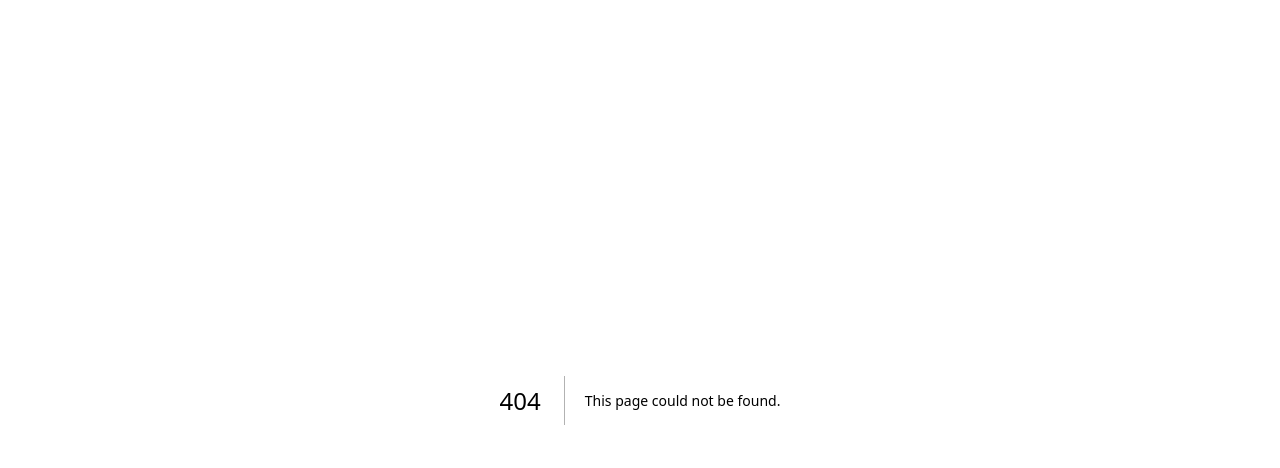
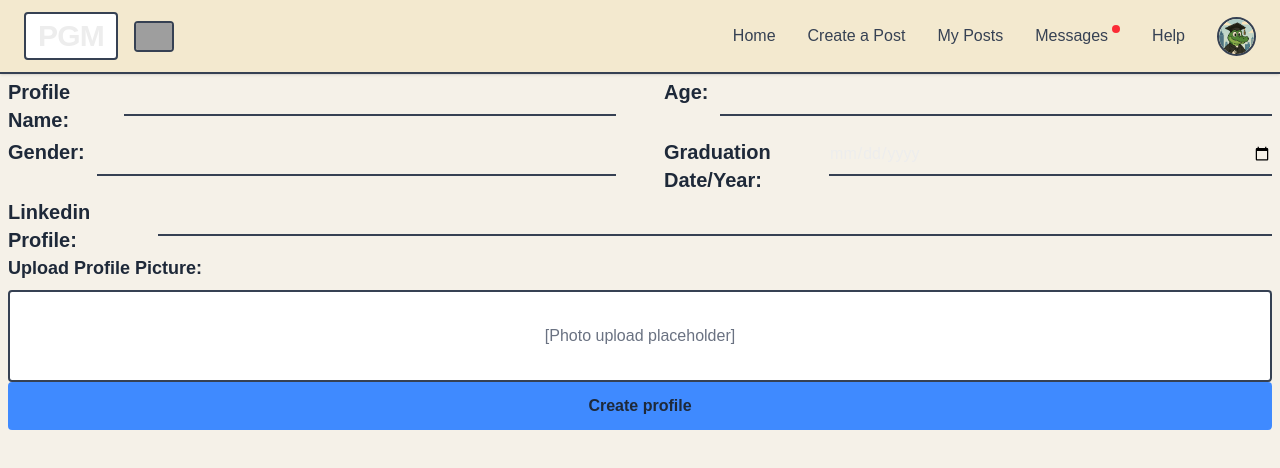
Before and after one commit to Myrtte/Post-Grad-Matcher, a Next.js app in the folder pgm-app/: page /profile in a window 1280 px wide. Before the commit this address had no page. Shown: the top 468 px of the page. Built offline with nearby package versions, Linux system fonts and the light colour scheme; grey boxes are pictures that could not be loaded.

Commit message:
made profile tab work but still need user authorization

```diff
--- /dev/null
+++ b/pgm-app/app/profile/page.tsx
@@ -0,0 +1,89 @@
+"use client";
+
+import { useState } from "react";
+import Navbar from "@/components/Navbar";
+
+export default function ProfilePage() {
+
+  return (
+    <div className="flex h-screen w-full flex-col bg-pastel-light">
+      <Navbar selectedPage={"Profile"}/>
+
+
+        {/*input for a profile*/}
+        <div className="grid grid-cols-2 gap-8">
+            <div className="flex items-baseline space-x-3 px-2 justify between">
+                    <label className="text-xl font-bold text-gray-800">Profile Name: </label>
+                    <input
+                    type="text"
+                    name="name"
+                    className="w-full border-b-2 border-gray-700 bg-transparent py-2 outline-none"
+                    required
+                    />
+                </div>
+            {/* Age input*/}
+            <div className="flex items-baseline space-x-3 px-2 justify between">
+                    <label className="text-xl font-bold text-gray-800">Age: </label>
+                    <input
+                    type="number"
+                    name="age"
+                    className="w-full border-b-2 border-gray-700 bg-transparent py-2 outline-none"
+                    required
+                    />
+                </div>
+
+        </div>
+        {/*user can choose to enter gender*/}
+        {/*input for a profile*/}
+        <div className="grid grid-cols-2 gap-8">
+            <div className="flex items-baseline space-x-3 px-2 justifu between">
+                    <label className="text-xl font-bold text-gray-800">Gender: </label>
+                    <input
+                    type="text"
+                    name="gender"
+                    className="w-full border-b-2 border-gray-700 bg-transparent py-2 outline-none"
+                    />
+                </div>
+
+            <div className="flex items-baseline space-x-3 px-2">
+                    <label className="text-xl font-bold text-gray-800">Graduation Date/Year: </label>
+                    <input
+                    type="date"
+                    name="year"
+                    className="w-full border-b-2 border-gray-700 bg-transparent py-2 outline-none"
+                    required
+                    />
+                </div>
+        </div>
+
+        <div className="flex items-baseline space-x-3 px-2">
+                <label className="text-xl font-bold text-gray-800">Linkedin Profile: </label>
+                <input
+                  type="url"
+                  name="link"
+                  className="w-full border-b-2 border-gray-700 bg-transparent py-2 outline-none"
+                  required
+                />
+              </div>
+
+        <div className="px-2">
+                <label className="block text-lg font-bold text-gray-800 mb-2">Upload Profile Picture:</label>
+                <div className="border-2 border-gray-700 bg-white px-3 py-8 text-center text-gray-500 rounded-sm">
+                  [Photo upload placeholder]
+                </div>
+              </div>
+
+        <div className="px-2">
+                <button
+                  type="submit"
+                  className="w-full rounded-sm bg-blue-500/90 px-4 py-3 text-gray-800 font-bold hover:bg-blue-500 transition-colors disabled:opacity-50"
+                  >Create profile
+                </button>
+              </div>
+      </div>
+
+
+
+
+  );
+}
--- a/pgm-app/components/Navbar.jsx
+++ b/pgm-app/components/Navbar.jsx
@@ -38,7 +38,10 @@ export default function Navbar ({ selectedPage }) {
             Home
           </Link>
           <Link href="/post" className={selectedPage === "Post" ? linkSelected : linkNotSelected}>
-            Post
+            Create a Post
+          </Link>
+          <Link href="/post" className={selectedPage === "My_Post" ? linkSelected : linkNotSelected}>
+            My Posts
           </Link>
           <Link href="/messages" className={selectedPage === "Messages" ? linkSelected : linkNotSelected}>
             Messages
@@ -52,7 +55,9 @@ export default function Navbar ({ selectedPage }) {
           </Link>
 
           {/* Profile Icon */}
-          <button className="border-2 border-gray-700 rounded-full hover:border-gray-900 transition-colors">
+            <Link
+            href="/profile" className="border-2 border-gray-700 rounded-full hover:border-gray-900 transition-colors">
+
             <Image
               src={profileIcon}
               alt="Profile"
@@ -60,7 +65,7 @@ export default function Navbar ({ selectedPage }) {
               height={35}
               className="rounded-full"
             />
-          </button>
+            </Link>
         </div>
       </nav>
     </div>
```
